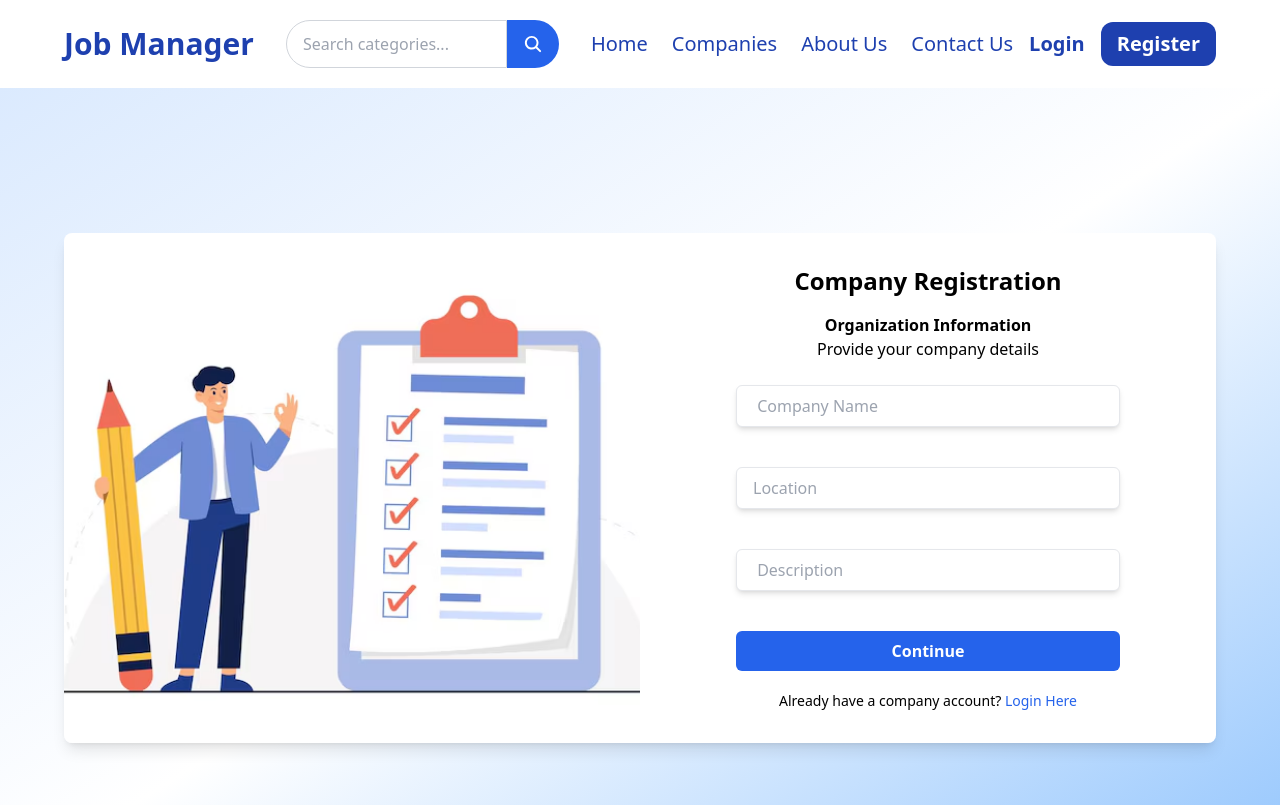
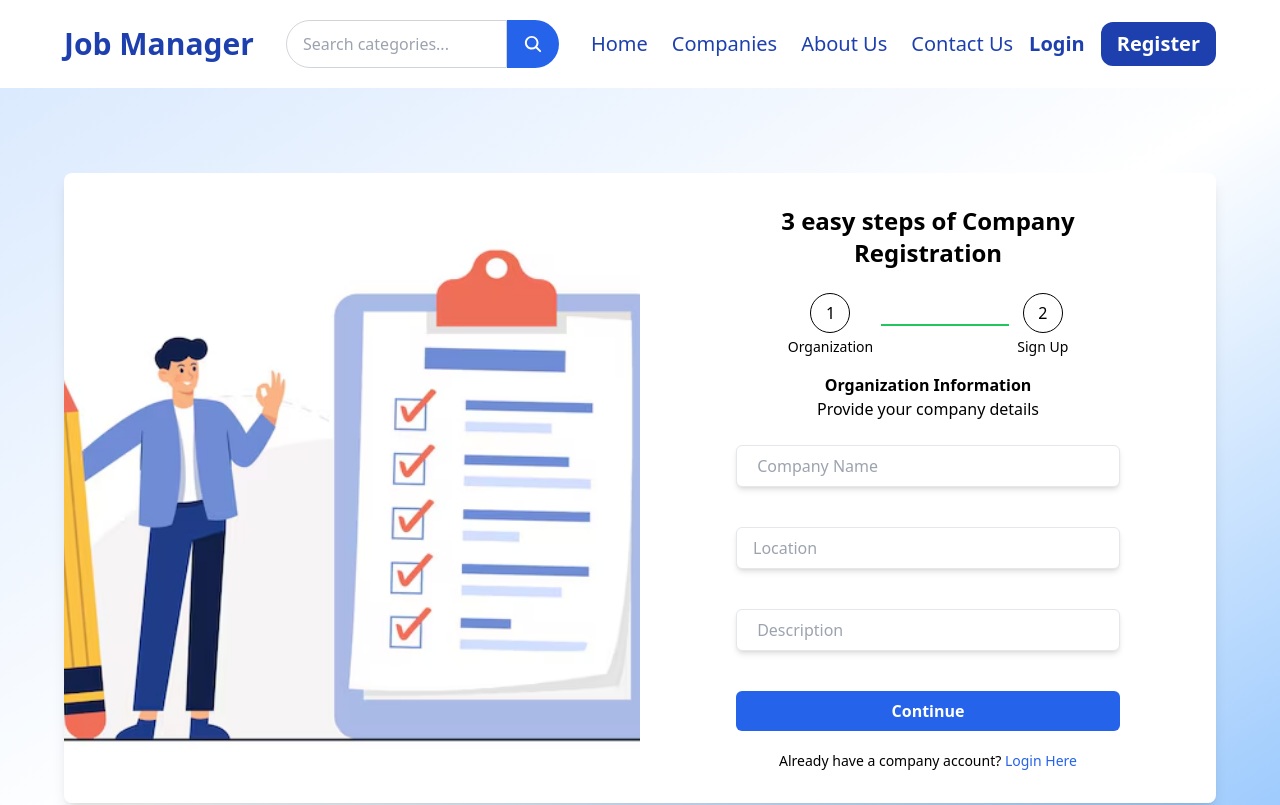
Before and after one commit to Karuna1630/JobApplicationTracker, a React (Vite) app in the folder Frontend/: page /companyR1 in a window 1280 px wide. Shown: the top 805 px of the page. Built offline with nearby package versions, Linux system fonts and the light colour scheme.

Commit message:
fixing the company R1

```diff
--- a/Frontend/package.json
+++ b/Frontend/package.json
@@ -34,7 +34,7 @@
     "postcss": "^8.5.6",
     "rollup": "^4.44.0",
     "tailwindcss": "3",
-    "vite": "^7.0.2"
+    "vite": "^7.0.3"
   },
   "main": "index.js",
   "license": "MIT"
--- a/Frontend/src/Pages/CompanyR1.jsx
+++ b/Frontend/src/Pages/CompanyR1.jsx
@@ -5,6 +5,7 @@ import Navbar from "../Components/Navbar";
 import Footer from "../Components/Footer";
 import { useFormik, Formik, Form, Field } from "formik";
 import { companyRegister } from "../schemas/index1";
+import { AiFillCheckCircle } from "react-icons/ai";
 
 const CompanyR1 = () => {
   const navigate = useNavigate();
@@ -60,39 +61,29 @@ const CompanyR1 = () => {
           <div className="w-full md:w-1/2 bg-white flex items-center justify-center p-8">
             <div className="max-w-sm w-full">
               {/* Step Indicator */}
-              <div className="text-center mb-6">
-                <h2 className="text-2xl font-bold">Company Registration</h2>
-                {/* <div className="flex justify-center items-center mt-6 relative">
-                Step 1
-                <div className="flex flex-col items-center z-10">
-                  <div className="h-10 w-10 rounded-full bg-blue-500 text-black border border-black flex items-center justify-center">
-                    1
+              <div className="text-center mb-6 " >
+                <h2 className="text-2xl font-bold">3 easy steps of Company Registration</h2>
+                <div className="flex justify-center items-center mt-6 relative">
+                  {/* Step 1 */}
+                  <div className="flex flex-col items-center z-10">
+                    <div className="h-10 w-10 rounded-full bg-white text-black border border-black flex items-center justify-center">
+                      1
+                    </div>
+                    <span className="text-sm mt-1 font-medium">Organization</span>
                   </div>
-                  <span className="text-sm mt-1 font-medium">Organization</span>
-                </div> */}
 
-                {/* Line between Step 1 and 2
-                <div className="flex-1 h-0.5 bg-green-500 mx-0 mt-0"></div>
+                  {/* Line between Step 1 and 2 */}
+                  <div className="w-1/3 h-0.5 bg-green-500 mx-2"></div>
 
-                {/* Step 2
-                <div className="flex flex-col items-center z-10">
-                  <div className="h-10 w-10 rounded-full bg-white text-black border border-black flex items-center justify-center font-bold">
-                    2
+                  {/* Step 2 */}
+                  <div className="flex flex-col items-center z-10">
+                    <div className="h-10 w-10 rounded-full bg-white text-black border border-black flex items-center justify-center">
+                      2
+                    </div>
+                    <span className="text-sm mt-1 font-medium">Sign Up</span>
                   </div>
-                  <span className="text-sm mt-1 font-medium">Correspondence</span>
                 </div>
 
-                {/* Line between Step 2 and 3
-                <div className="flex-1 h-0.5 bg-green-500 mx-0 mt-0"></div> */}
-
-                {/* Step 3
-                <div className="flex flex-col items-center z-10">
-                  <div className="h-10 w-10 rounded-full bg-white text-black border border-black flex items-center justify-center font-bold">
-                    3
-                  </div>
-                  <span className="text-sm mt-1 font-medium">Sign Up</span>
-                </div>
-              </div> */}
                 <div className="pt-4">
                   <h2 className="text-1xl font-bold">
                     Organization Information
```
Also changed, not shown: 1 other file (tests, documents, lock files or other folders).
